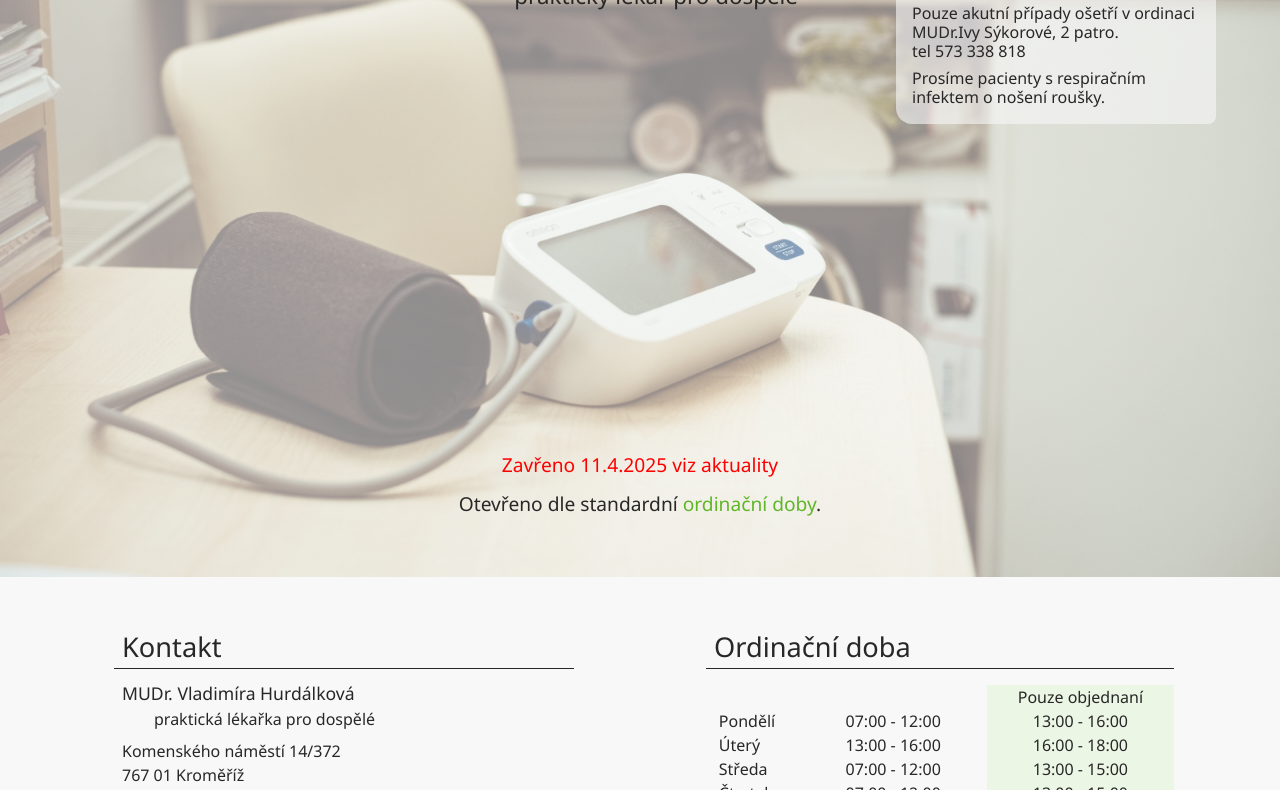
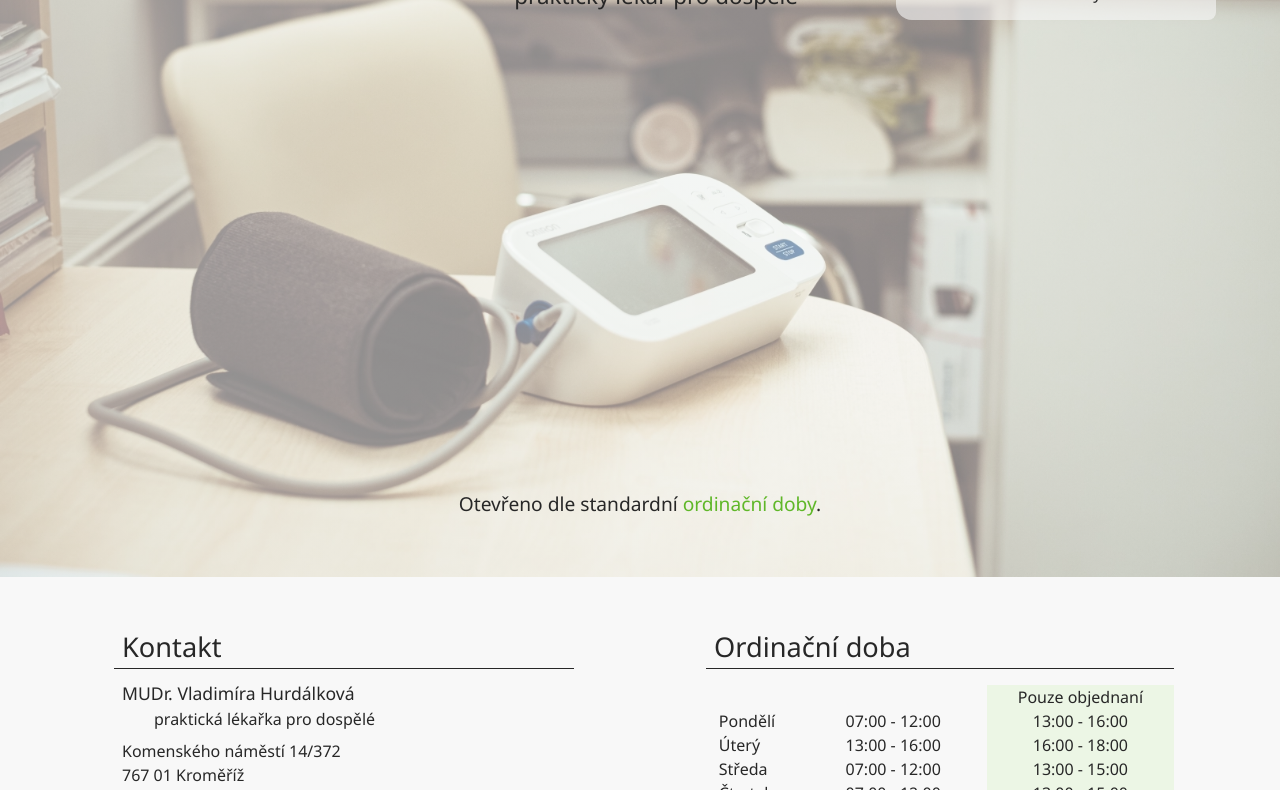
Before and after one commit to huun121/wp-hurdalkova, a plain HTML site: page index.html in a window 1280 px wide. Shown: the part 223-1013 px from the top of the page. Drawn offline with Linux system fonts and the light colour scheme.

Commit message:
feat: update

```diff
--- a/index.html
+++ b/index.html
@@ -63,11 +63,11 @@
           <h2>Aktuality</h2>
           <ul>
             <!--<li>Žádné aktuality k dispozici.</li>-->
-            <li>
+            <!--<li>
               Pro nemoc v pátek 11.4.2025 ordinace uzavřena.<br />
 Pouze akutní případy ošetří v ordinaci MUDr.Ivy Sýkorové, 2 patro.<br />
             tel 573 338 818
-            </li>
+            </li>-->
 
             <li>Prosíme pacienty s respiračním infektem o nošení roušky.</li>
             <!--<li>Ve dnech 18.4.-19.4.2024 ordinace uzavřena, odborný seminář, ve čtvrtek 7-11 hodin přítomna sestřička.
@@ -80,9 +80,9 @@ Pouze akutní případy ošetří v ordinaci MUDr.Ivy Sýkorové, 2 patro.<br />
           <!--<span class="significant"
             >Dovolená 10.3. - 12.3.2025 viz aktuality</span
           ><br /><br />-->
-          <span class="significant"
+         <!-- <span class="significant"
             >Zavřeno 11.4.2025 viz aktuality</span
-          ><br /><br />
+          ><br /><br />-->
           <!--<span class="significant">Omezený provoz 18.4.-19.4.2024 viz aktuality</span><br><br>-->
 
           Otevřeno dle standardní
```
